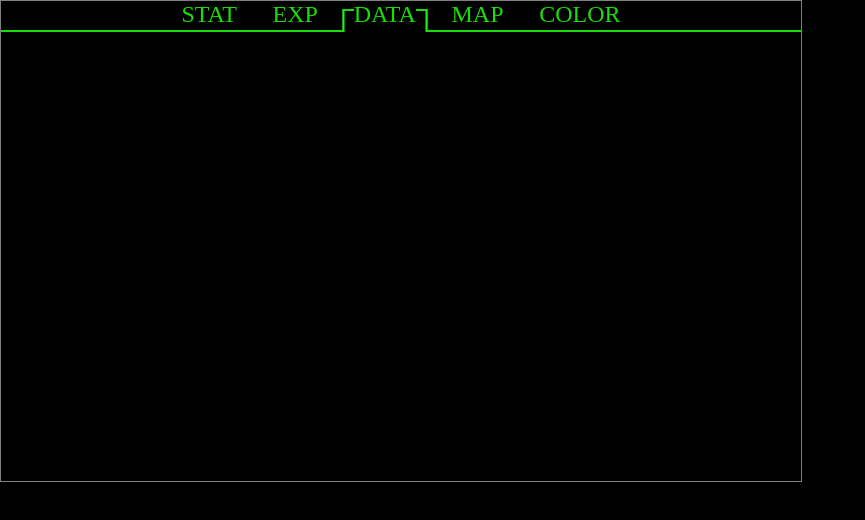
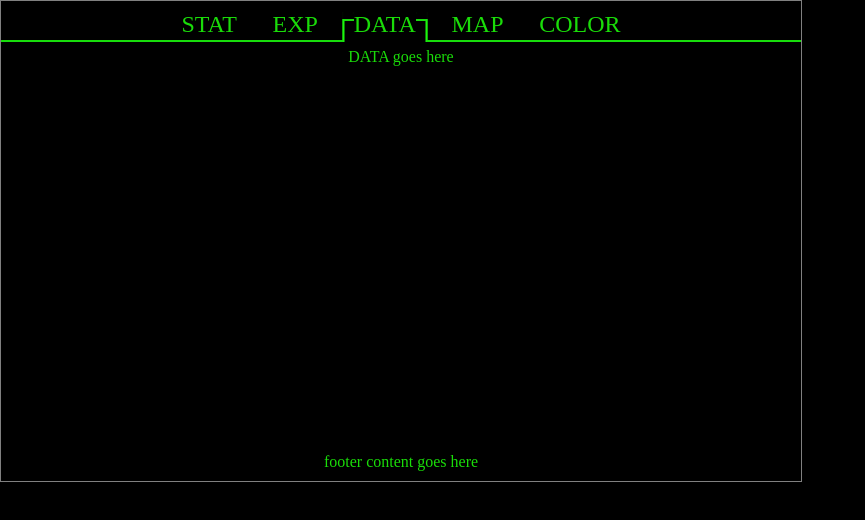
Before and after one commit to jaikamat/pip-boy-react, a React (Create React App) app: page / in a window 1280 px wide. Both pictures are taken after a click on the element "DATA". Shown: the top 520 px of the page, without its empty margins (0-865 px from the left). Built offline with nearby package versions, Linux system fonts and the light colour scheme.

Commit message:
chore(pbr): solidify layout, make more sustainable, use grid

```diff
--- a/src/App.css
+++ b/src/App.css
@@ -3,4 +3,27 @@
   height: 480px;
   overflow: hidden;
   border: 1px solid gray;
+  display: grid;
+  grid-template-rows: auto 1fr auto;
 }
+
+.container-item {
+  display: flex;
+  justify-content: center;
+}
+
+header {
+  padding: 10px;
+  text-align: center;
+  position: sticky;
+  top: 0;
+  z-index: 10;
+}
+
+footer {
+  padding: 10px;
+  text-align: center;
+  position: sticky;
+  bottom: 0;
+  z-index: 10;
+}
--- a/src/App.tsx
+++ b/src/App.tsx
@@ -8,17 +8,18 @@ function App() {
 
   return (
     <div className="container">
-      <div
-        style={{
-          display: "flex",
-          flexDirection: "column",
-          alignItems: "center",
-        }}
-      >
+      <div className="container-item">
         <Header onChange={(tab) => setActiveTab(tab)} activeTab={activeTab} />
-        {/* TODO: Hacky, don't do this */}
-        <br />
+      </div>
+      <div className="container-item">
         {activeTab === Tabs.STAT && <Stat />}
+        {activeTab === Tabs.EXP && <div>EXP goes here</div>}
+        {activeTab === Tabs.MAP && <div>MAP goes here</div>}
+        {activeTab === Tabs.DATA && <div>DATA goes here</div>}
+        {activeTab === Tabs.COLOR && <div>COLOR goes here</div>}
+      </div>
+      <div className="container-item">
+        <footer>footer content goes here</footer>
       </div>
     </div>
   );
--- a/src/components/Stat/Stat.css
+++ b/src/components/Stat/Stat.css
@@ -42,5 +42,5 @@
 .grid-container {
   display: grid;
   grid-template-columns: 425px;
-  grid-template-rows: auto auto auto;
+  grid-template-rows: auto 1fr;
 }
--- a/src/components/Stat/Stat.tsx
+++ b/src/components/Stat/Stat.tsx
@@ -36,8 +36,8 @@ const Stat = () => {
           </div>
         </div>
       )}
-      {activeItem === subMenuItems.SPECIAL && <div>SPECIAL</div>}
-      {activeItem === subMenuItems.PERKS && <div>PERKS</div>}
+      {activeItem === subMenuItems.SPECIAL && <div>SPECIAL goes here</div>}
+      {activeItem === subMenuItems.PERKS && <div>PERKS goes here</div>}
     </div>
   );
 };
```
